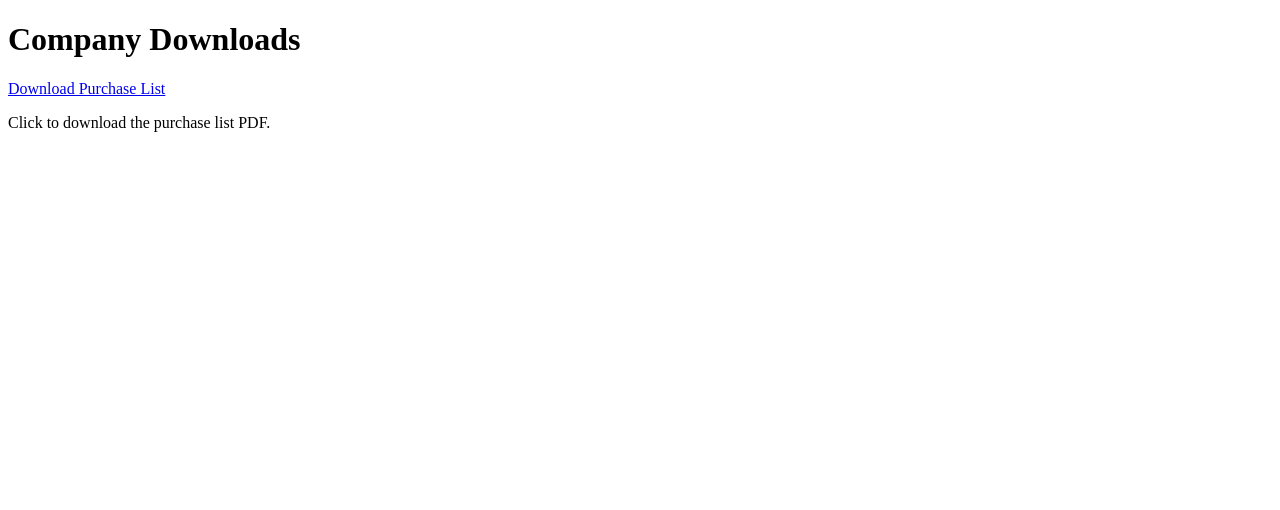
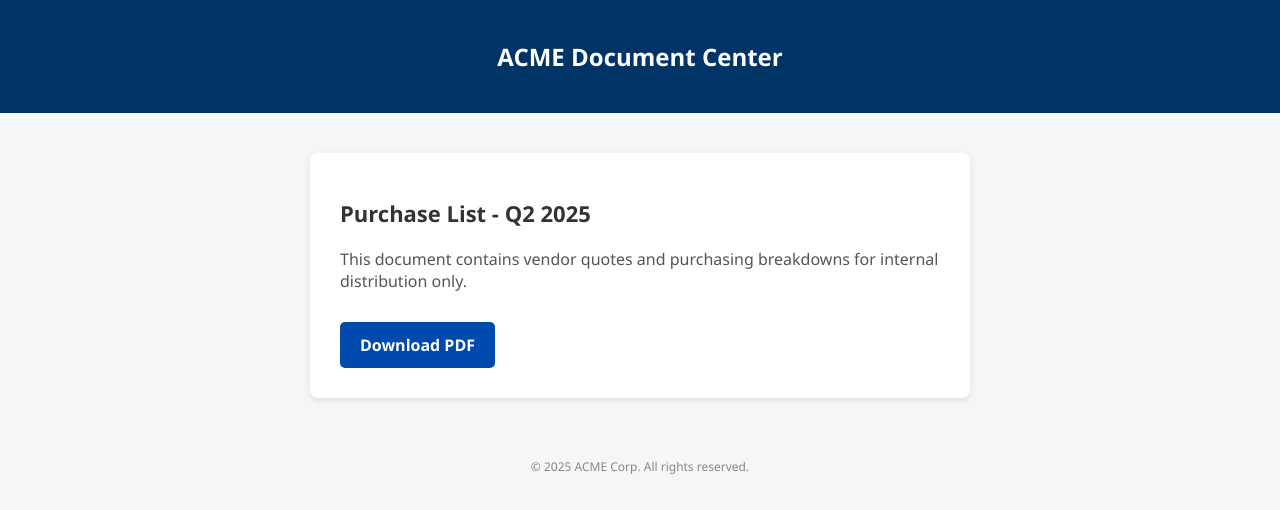
Before and after one commit to brooksjoey/brooksjoey.github.io, a plain HTML site: page index.html in a window 1280 px wide. Drawn offline with Linux system fonts and the light colour scheme.

Commit message:
Update index.html

```diff
--- a/index.html
+++ b/index.html
@@ -1,12 +1,71 @@
 <!DOCTYPE html>
 <html lang="en">
 <head>
-    <meta charset="UTF-8">
-    <title>Company Downloads</title>
+  <meta charset="UTF-8" />
+  <meta name="viewport" content="width=device-width, initial-scale=1.0" />
+  <title>Document Center | Acme Corp</title>
+  <style>
+    body {
+      font-family: "Segoe UI", Tahoma, Geneva, Verdana, sans-serif;
+      background-color: #f4f6f8;
+      color: #333;
+      margin: 0;
+      padding: 0;
+    }
+    header {
+      background-color: #003366;
+      color: white;
+      padding: 20px;
+      text-align: center;
+    }
+    main {
+      max-width: 600px;
+      margin: 40px auto;
+      background-color: white;
+      padding: 30px;
+      box-shadow: 0 2px 6px rgba(0,0,0,0.1);
+      border-radius: 8px;
+    }
+    h1 {
+      font-size: 22px;
+      margin-bottom: 20px;
+    }
+    p {
+      margin: 10px 0 30px;
+      color: #555;
+    }
+    a.download-link {
+      display: inline-block;
+      padding: 12px 20px;
+      background-color: #004aad;
+      color: white;
+      text-decoration: none;
+      font-weight: 600;
+      border-radius: 5px;
+      transition: background-color 0.2s ease-in-out;
+    }
+    a.download-link:hover {
+      background-color: #003080;
+    }
+    footer {
+      text-align: center;
+      font-size: 12px;
+      color: #888;
+      padding: 20px;
+    }
+  </style>
 </head>
 <body>
-    <h1>Company Downloads</h1>
-    <a href="{config['url_base']}/{files[0].name}">Download Purchase List</a>
-    <p>Click to download the purchase list PDF.</p>
+  <header>
+    <h2>ACME Document Center</h2>
+  </header>
+  <main>
+    <h1>Purchase List - Q2 2025</h1>
+    <p>This document contains vendor quotes and purchasing breakdowns for internal distribution only.</p>
+    <a class="download-link" href="{config['url_base']}/{files[0].name}">Download PDF</a>
+  </main>
+  <footer>
+    &copy; 2025 ACME Corp. All rights reserved.
+  </footer>
 </body>
 </html>
```
